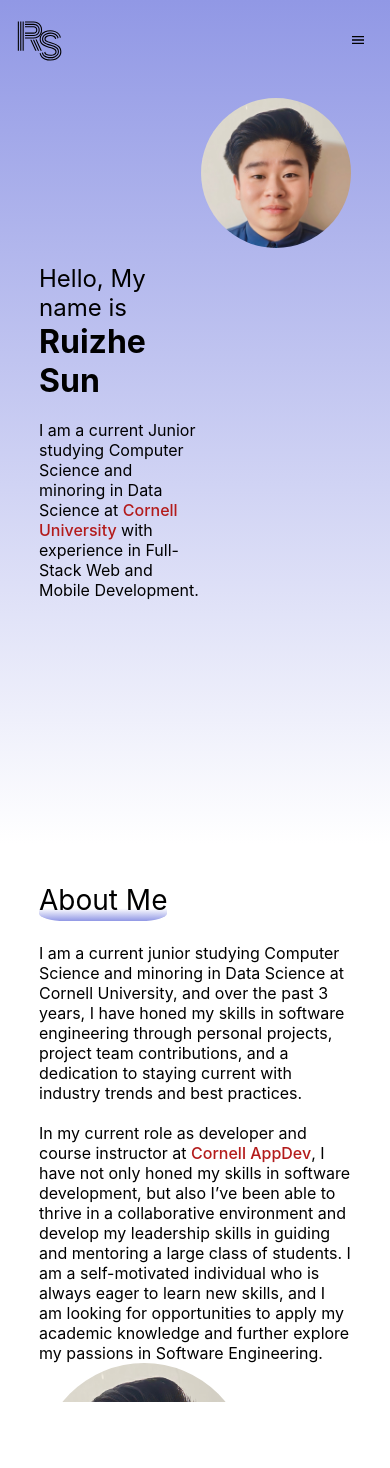
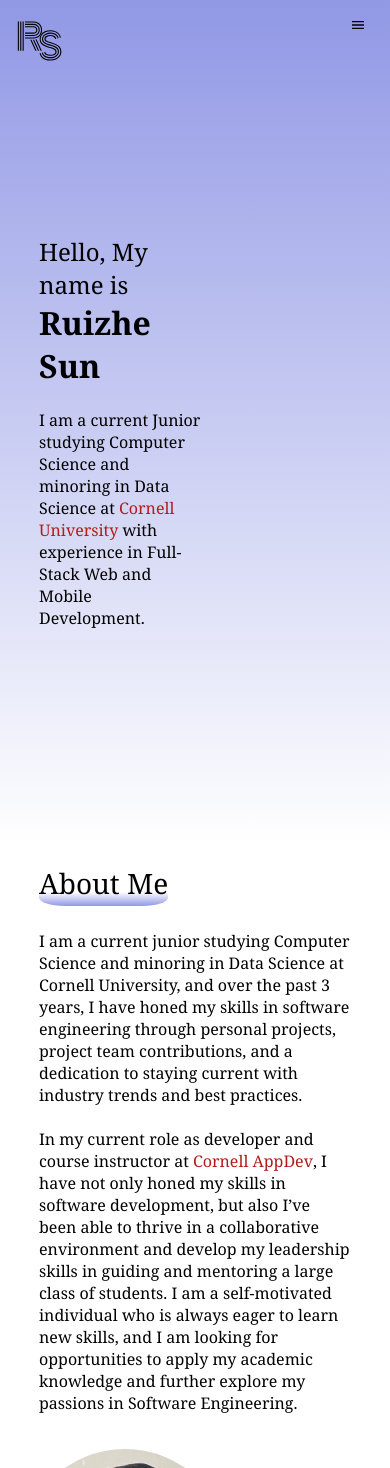
Before and after one commit to rs929/ruizhesun, a React (Create React App) app: page / in a window 390 px wide. Before the commit the page ends 1402 px from the top, so only its background shows below. Built offline with nearby package versions, Linux system fonts and the light colour scheme.

Commit message:
Fixed mobile view

```diff
--- a/src/App.css
+++ b/src/App.css
@@ -1,5 +1,6 @@
 .App {
   text-align: center;
+  font-family: Georgia;
 }
 
 .App-logo {
@@ -32,6 +33,7 @@
   from {
     transform: rotate(0deg);
   }
+
   to {
     transform: rotate(360deg);
   }
--- a/src/components/NavBar.css
+++ b/src/components/NavBar.css
@@ -6,6 +6,7 @@
     width: 100%;
     padding: 1rem 0;
     display: flex;
+    align-items: center;
 
     img {
         width: 50px;
@@ -46,7 +47,7 @@
     .mobile-menu-icon {
         position: absolute;
         right: 1rem;
-        top: 2rem;
+        top: 1rem;
         width: 2rem;
         margin: 0 auto;
         cursor: pointer;
--- a/src/components/textSection.css
+++ b/src/components/textSection.css
@@ -16,11 +16,12 @@ h1 {
     float: left;
     border-radius: 20%;
     padding-bottom: 4px;
-    text-align: left
+    text-align: left;
 }
 
 .content {
     position: relative;
+    width: 50vw;
 }
 
 p {
@@ -30,7 +31,7 @@ p {
 
 .imageCollection {
     margin-left: 5%;
-    width: 400%;
+    width: 50vw;
     position: relative;
 
     img {
@@ -71,19 +72,47 @@ p {
 
     #header {
         margin: auto;
-        padding: 10%;
+        padding: 5%;
         flex-direction: column;
         align-items: center;
         align-self: center;
     }
 
+    .content {
+        position: relative;
+        width: 80vw;
+    }
+
     .imageCollection {
-        width: 400%;
+        width: 50vw;
         align-content: center;
         margin: auto;
+        margin-left: 0;
+        margin-top: 10%;
+        background-color: red;
 
         img {
             border-radius: 50%;
         }
     }
+
+    #img1 {
+        position: absolute;
+        top: 0px;
+        left: 0px;
+        width: 210px;
+    }
+
+    #img2 {
+        position: absolute;
+        width: 250px;
+        top: 125px;
+        left: 210px;
+    }
+
+    #img3 {
+        width: 180px;
+        top: 250px;
+        left: 20px;
+    }
 }
```
